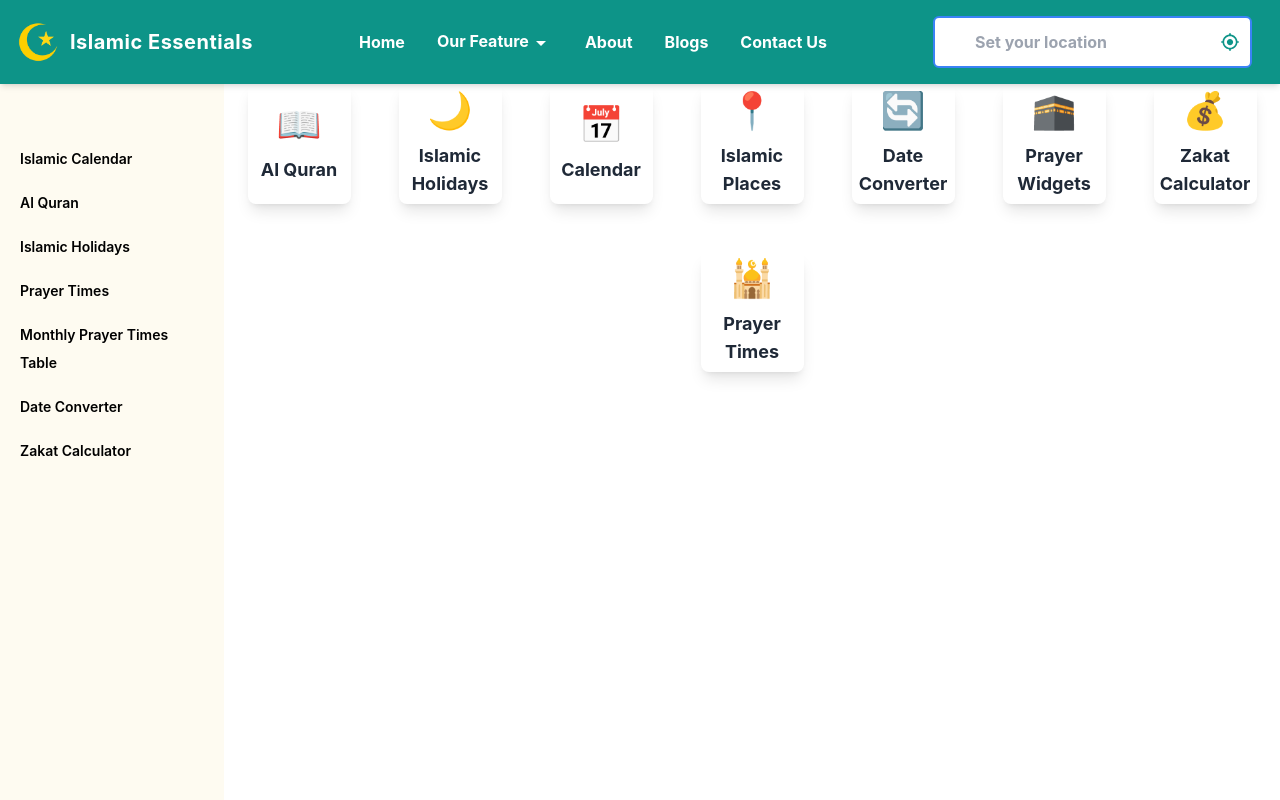
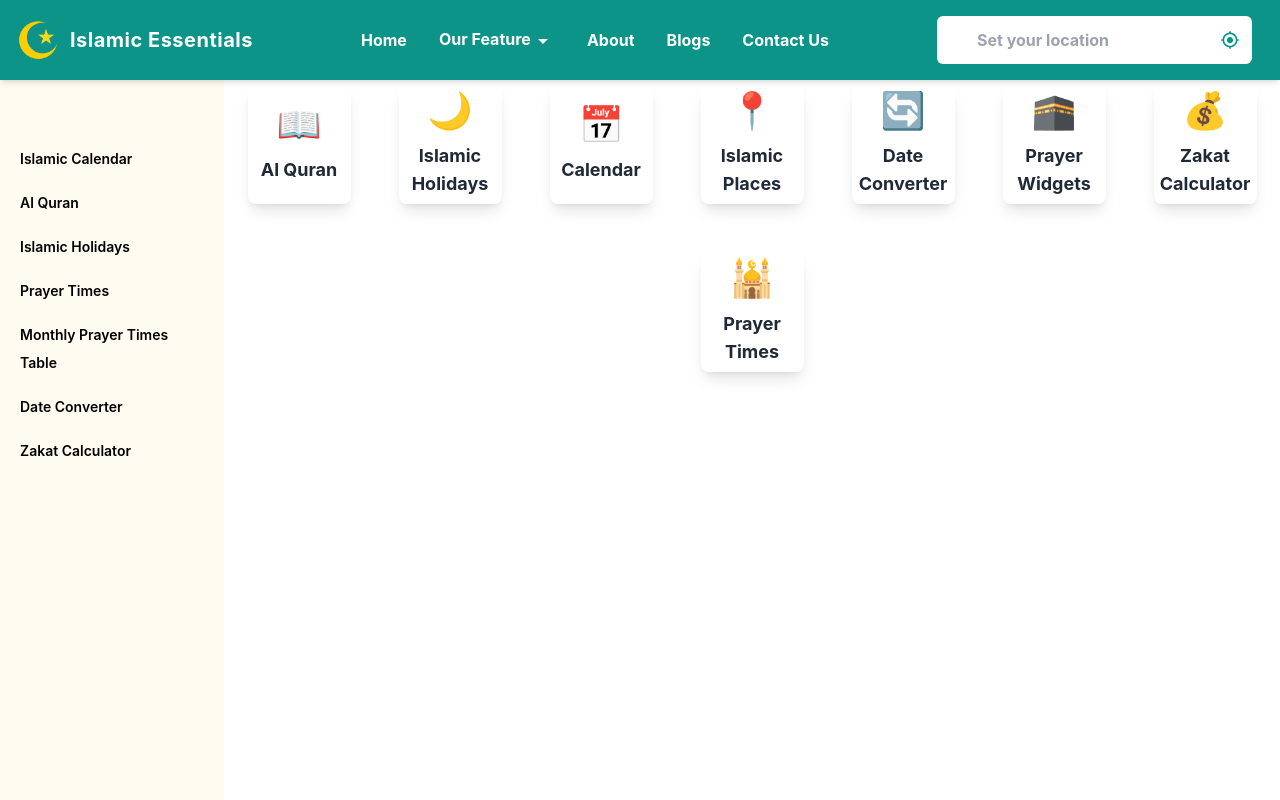
Before and after one commit to somu46/Islamic-calendar, a React (Create React App) app: page /essentials in a window 1280 px wide. Shown: the top 800 px of the page. Built offline with nearby package versions, Linux system fonts and the light colour scheme.

Commit message:
`Fixed typo in LocationTracker.js and removed unnecessary class in SetLocation.js`

```diff
--- a/src/Components/SetLocation/AutoDetectedLocation/LocationTracker.js
+++ b/src/Components/SetLocation/AutoDetectedLocation/LocationTracker.js
@@ -1,7 +1,7 @@
 import { useEffect, useState } from "react";
 
 const LocationTracker = () => {
-  const [locationObject, setLocation] = useState({ latitude: null, longitude: null });
+  const [locationObj, setLocation] = useState({ latitude: null, longitude: null });
   const [error, setError] = useState("");
 
   // Fetch the current location when the app loads
@@ -35,7 +35,7 @@ const LocationTracker = () => {
   }, [error]);
 
   // Debugging or logging purposes only
-  // console.log("Location (LocationTracker):", locationObject);
+  console.log("Location (LocationTracker):", locationObj);
 
   return null; // No UI, purely functional
 };
--- a/src/Components/SetLocation/SetLocation.js
+++ b/src/Components/SetLocation/SetLocation.js
@@ -110,7 +110,7 @@ const SetLocation = () => {
           placeholder="Set your location"
           value={selectedLocation || ""}
           readOnly
-          className="w-full p-3 pl-10 border-2 border-blue-500 font-bold text-teal-500 rounded-md focus:ring-2 focus:ring-blue-500 focus:outline-none cursor-pointer"
+          className="w-full p-3 pl-10  font-bold text-teal-500 rounded-md focus:ring-2 focus:ring-blue-500 focus:outline-none cursor-pointer"
         />
         <IoMdLocate className="absolute right-3 top-1/2 transform -translate-y-1/2 text-xl text-teal-600" />
       </div>
```
